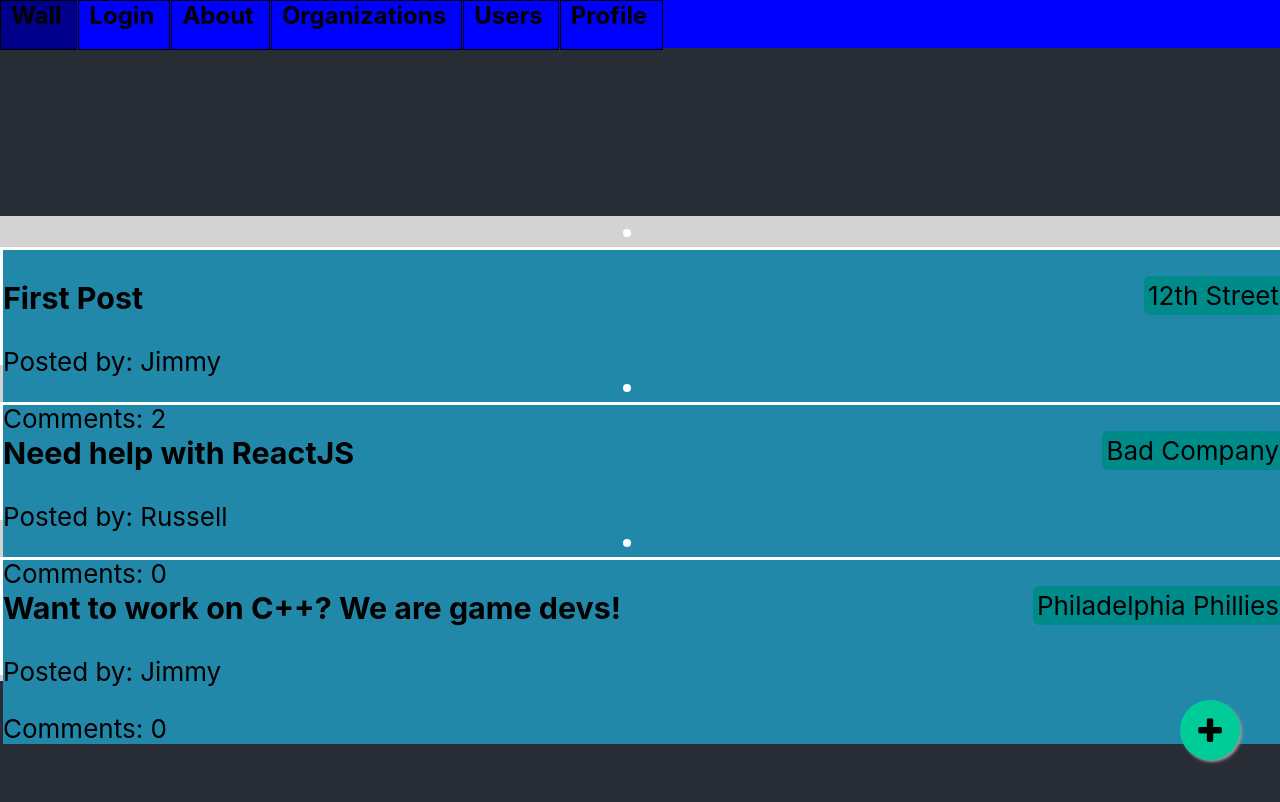
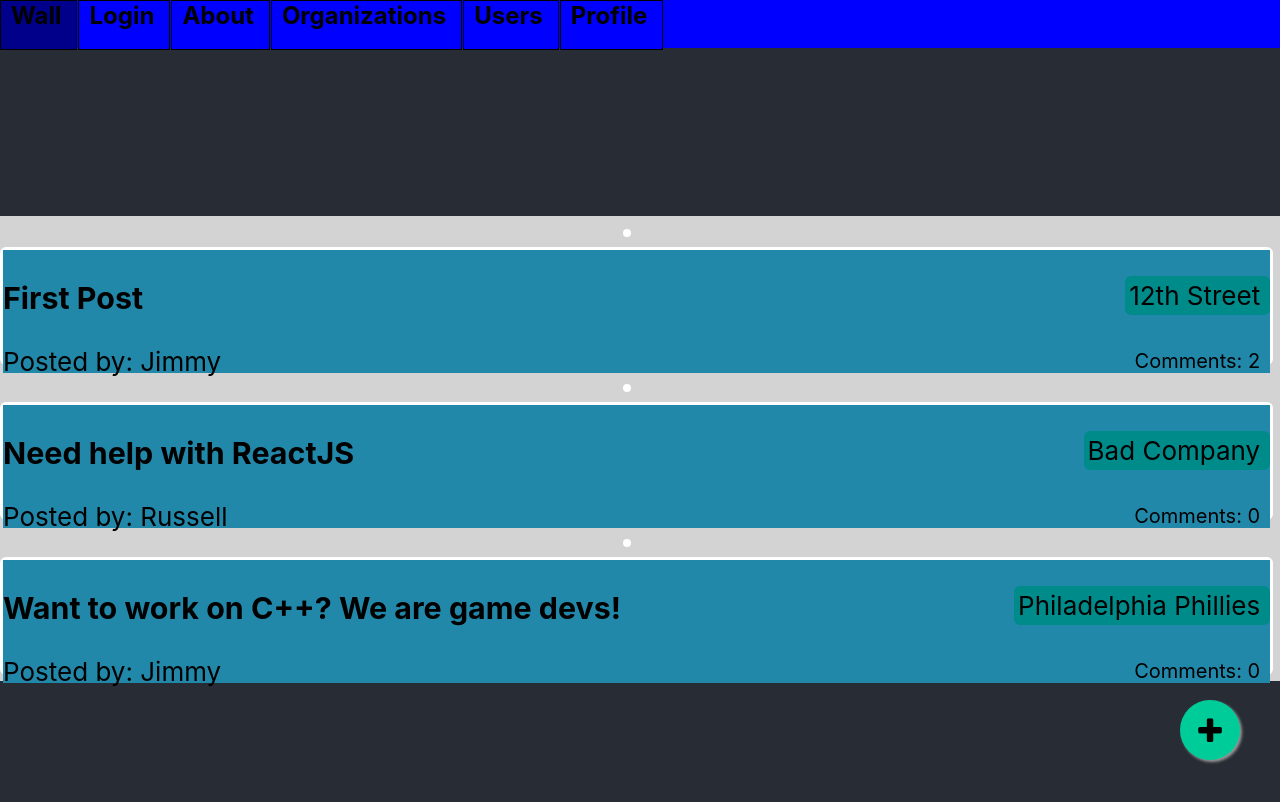
Before and after one commit to 12thStreetStudios/OwlHacks2020, a React (Create React App) app in the folder owlhacks2020/: page / in a window 1280 px wide. Both pictures are taken after a click on the button "Login As Guest". Shown: the top 802 px of the page. Built offline with nearby package versions, Linux system fonts and the light colour scheme.

Commit message:
Kinda did css

```diff
--- a/owlhacks2020/src/components/Post.js
+++ b/owlhacks2020/src/components/Post.js
@@ -4,12 +4,13 @@ import '../style/Post.css'
 class Post extends React.Component {
     constructor(props) {
       super(props);
-      const c = (props.comments) ? (props.comments.map((c,i) =><li className='fakelist' key={i}>{c}</li>)) : ("");
+      const c = (props.comments) ? (props.comments.map((c,i) =><div className='fakelist' key={i}>{c}<br/></div>)) : ("");
 
       this.state = {
         // Comments should be a table like {text: "comment", name: "author"}
         comments: c,
-        expanded: "none"
+        expanded: "none",
+        id: props.id || 0
       }
     }
 
@@ -23,10 +24,10 @@ class Post extends React.Component {
 
     render() {
         return (
-          <div>
+          <div className="flexbox">
             <div className="post" onClick={this.onClick}>
             <h3>{this.props.title}</h3>
-              <body>
+            <body>
               {/* TODO: Add organization href link */}
               <p className="organization"><a>{this.props.organization}</a></p>
               {/* TODO: Add user href link*/}
@@ -34,9 +35,10 @@ class Post extends React.Component {
               <p className="commentCount">Comments: {this.state.comments.length}</p>
             </body>
           </div>
-            <ul className={this.state.expanded}>
+          <div className="comment-block">
+            <div key={this.props.poster + this.state.id} className={this.state.expanded}>
               {this.state.comments}
-            </ul>
+            </div>
             <div className="postbutton" onClick={this.onClick}>
 
             </div>
@@ -50,6 +52,7 @@ class Post extends React.Component {
               </body>
             </div>
           </div>
+          </div>
         );
     }
 }
--- a/owlhacks2020/src/style/Post.css
+++ b/owlhacks2020/src/style/Post.css
@@ -1,13 +1,13 @@
 .post {
     border: solid;
-    width: 100%;
+    width: 99%;
     margin-bottom: 6px;
 
     /*Pale Yellow*/
     background-color: rgb(215,215,204, 0.6);
     height: 7rem;
-    display: block;
     user-select: none;
+    border-radius: 6px;
 }
 
 .post:hover {
@@ -32,13 +32,16 @@
   font-size: 6;
   text-align: left;
   clear: both;
+  padding-bottom: 4px;
 }
 
 .commentCount {
   color: black;
-  font-size: 6;
-  text-align: left;
-  clear: both;
+  font-size: 20px;
+  text-align: right;
+  position: relative;
+  margin-top: -58px;
+  padding-right: 10px;
 }
 
 /* On Hover, as users may link to the page */
@@ -50,10 +53,12 @@
 .organization {
   float: right;
   text-align: right;
+  vertical-align: top;
   color: black;
   background-color: darkcyan;
   border-radius: 6px;
   padding: 4px;
+  padding-right: 10px;
 }
 
 .organization a:hover {
@@ -62,21 +67,20 @@
 }
 
 .comment {
-  width: 80%;
+  width: 60rem;
   border: solid;
   margin-top: 10px;
   height: 30px;
-
   color: black;
-  display: flex;
   font-size: 16px;
   user-select: none;
+  flex: 1;
+  margin-right: 100px;
 }
 
 .comment .poster {
   text-align: right;
   flex: 1;
-  height: 40%;
   margin: 5px;
   font-size: 10px;
 }
@@ -92,14 +96,20 @@
 
 .fakelist {
   padding: 2px;
-  font-size: 0px;
+  flex-flow: row;
 }
 
 .none {
   display: none;
 }
+
 .expanded {
-  display: block;
+  display: flex;
+}
+
+.flexbox {
+  display: flex;
+  flex-flow: column;
 }
 
 .post-form {
@@ -135,3 +145,8 @@
 .postbutton {
   align-self: right;
 }
+
+.comment-block {
+  display: block;
+  width: 80%;
+}
--- a/owlhacks2020/src/style/Wall.css
+++ b/owlhacks2020/src/style/Wall.css
@@ -2,4 +2,6 @@
   background-color: lightgrey;
   height: 100%;
   width: 100%;
+  display: flex;
+  flex-direction: column;
 }
```
